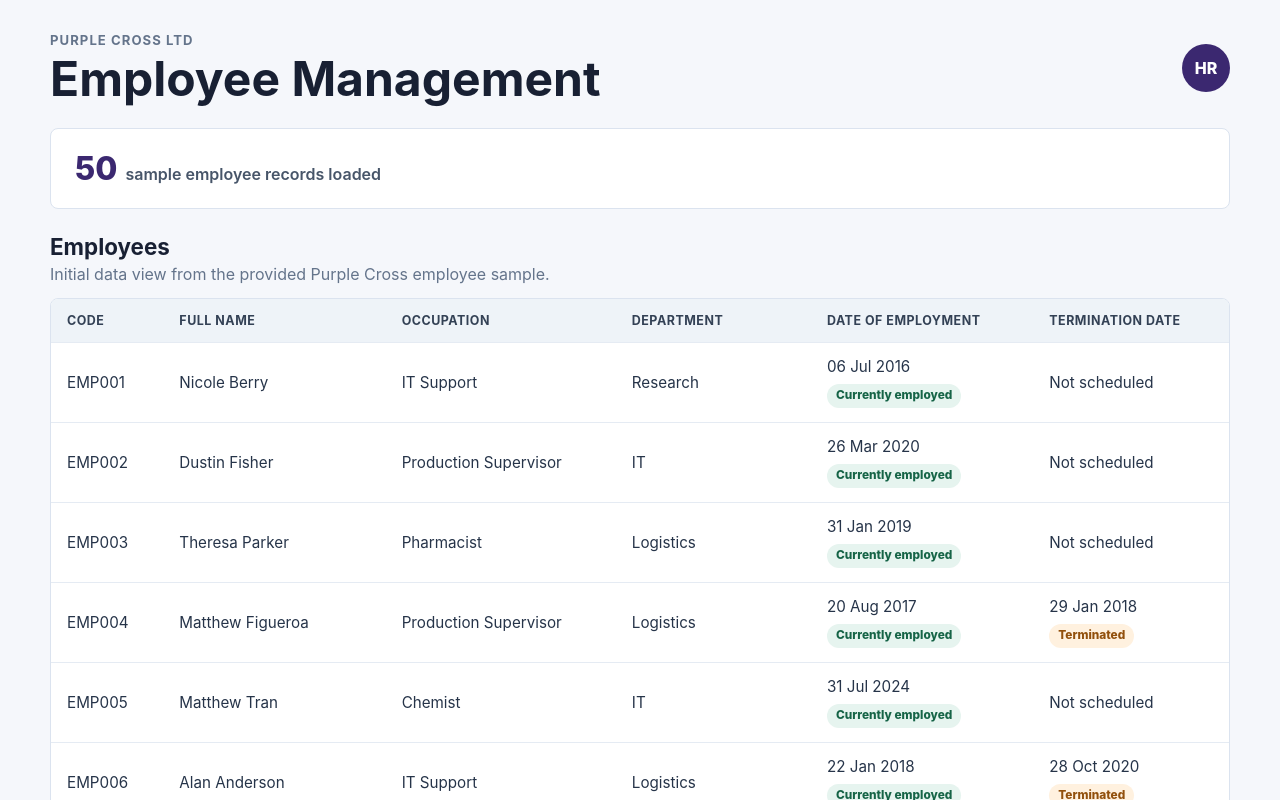
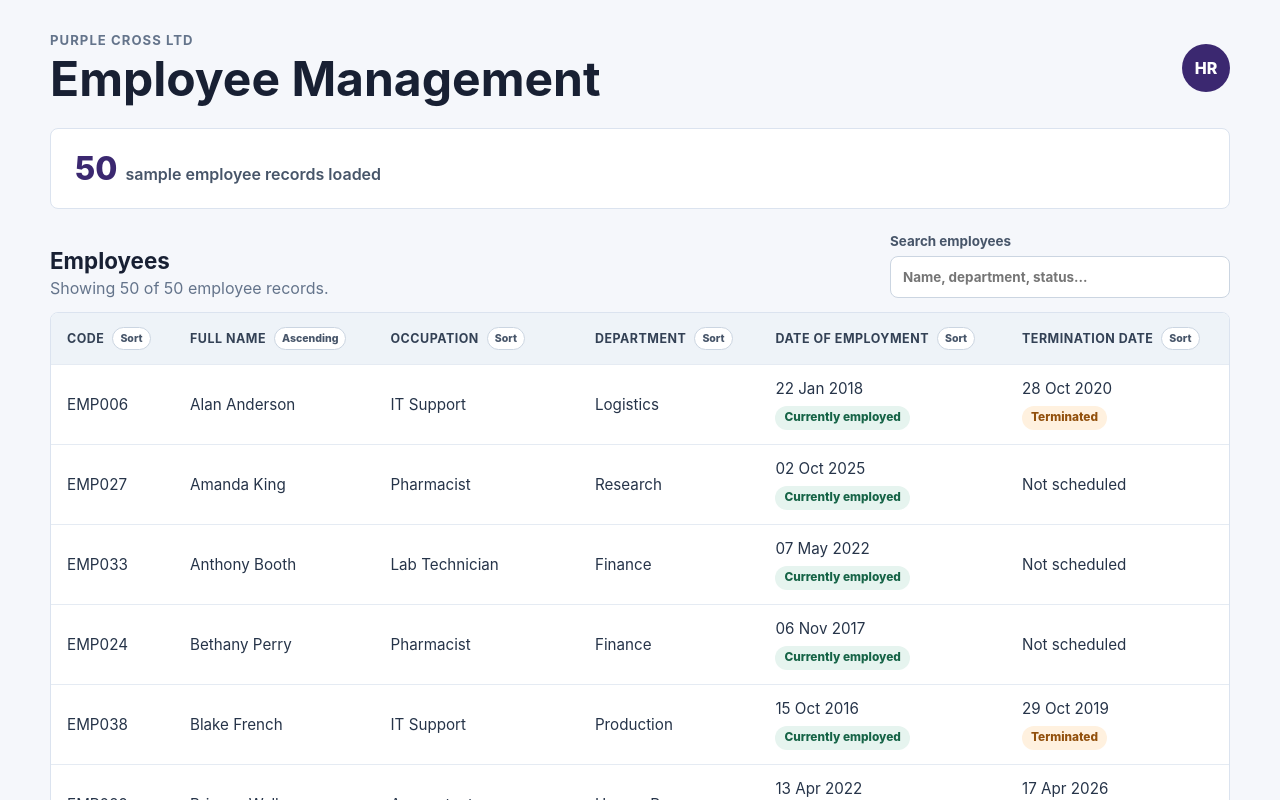
Before and after one commit to matnau04/Purple-Cross, a Vue app: page / in a window 1280 px wide. Shown: the top 800 px of the page. Built offline with nearby package versions, Linux system fonts and the light colour scheme.

Commit message:
Add employee filtering and sorting

```diff
--- a/src/App.vue
+++ b/src/App.vue
@@ -1,7 +1,22 @@
 <script setup>
+import { computed, ref } from 'vue';
 import employees from './data/employees.json';
 
 const employeeCount = employees.length;
+const searchQuery = ref('');
+const sortConfig = ref({
+  key: 'fullName',
+  direction: 'asc',
+});
+
+const sortableColumns = [
+  { key: 'code', label: 'Code' },
+  { key: 'fullName', label: 'Full Name' },
+  { key: 'occupation', label: 'Occupation' },
+  { key: 'department', label: 'Department' },
+  { key: 'dateOfEmployment', label: 'Date of Employment' },
+  { key: 'terminationDate', label: 'Termination Date' },
+];
 
 const dateFormatter = new Intl.DateTimeFormat('en-GB', {
   day: '2-digit',
@@ -36,6 +51,69 @@ const formatDate = (dateValue) => {
 
   return dateFormatter.format(new Date(dateValue));
 };
+
+const filteredEmployees = computed(() => {
+  const query = searchQuery.value.trim().toLowerCase();
+
+  if (!query) {
+    return employees;
+  }
+
+  return employees.filter((employee) =>
+    [
+      employee.code,
+      employee.fullName,
+      employee.occupation,
+      employee.department,
+      employee.dateOfEmployment,
+      employee.terminationDate,
+      getEmploymentStatus(employee.dateOfEmployment),
+      getTerminationStatus(employee.terminationDate),
+    ]
+      .filter(Boolean)
+      .some((value) => String(value).toLowerCase().includes(query)),
+  );
+});
+
+const sortedEmployees = computed(() => {
+  const { key, direction } = sortConfig.value;
+  const directionMultiplier = direction === 'asc' ? 1 : -1;
+
+  return [...filteredEmployees.value].sort((firstEmployee, secondEmployee) => {
+    const firstValue = firstEmployee[key] ?? '';
+    const secondValue = secondEmployee[key] ?? '';
+
+    return (
+      String(firstValue).localeCompare(String(secondValue), undefined, {
+        numeric: true,
+        sensitivity: 'base',
+      }) * directionMultiplier
+    );
+  });
+});
+
+const setSort = (key) => {
+  if (sortConfig.value.key === key) {
+    sortConfig.value = {
+      key,
+      direction: sortConfig.value.direction === 'asc' ? 'desc' : 'asc',
+    };
+    return;
+  }
+
+  sortConfig.value = {
+    key,
+    direction: 'asc',
+  };
+};
+
+const getSortLabel = (key) => {
+  if (sortConfig.value.key !== key) {
+    return 'Sort';
+  }
+
+  return sortConfig.value.direction === 'asc' ? 'Ascending' : 'Descending';
+};
 </script>
 
 <template>
@@ -61,24 +139,42 @@ const formatDate = (dateValue) => {
       <div class="section-heading">
         <div>
           <h2 id="employee-table-title">Employees</h2>
-          <p>Initial data view from the provided Purple Cross employee sample.</p>
+          <p>
+            Showing {{ sortedEmployees.length }} of {{ employeeCount }} employee records.
+          </p>
         </div>
+        <label class="search-field">
+          <span>Search employees</span>
+          <input
+            v-model="searchQuery"
+            type="search"
+            placeholder="Name, department, status..."
+          />
+        </label>
       </div>
 
       <div class="table-wrap">
         <table>
           <thead>
             <tr>
-              <th scope="col">Code</th>
-              <th scope="col">Full Name</th>
-              <th scope="col">Occupation</th>
-              <th scope="col">Department</th>
-              <th scope="col">Date of Employment</th>
-              <th scope="col">Termination Date</th>
+              <th
+                v-for="column in sortableColumns"
+                :key="column.key"
+                scope="col"
+              >
+                <button
+                  class="sort-button"
+                  type="button"
+                  @click="setSort(column.key)"
+                >
+                  {{ column.label }}
+                  <span class="sort-indicator">{{ getSortLabel(column.key) }}</span>
+                </button>
+              </th>
             </tr>
           </thead>
           <tbody>
-            <tr v-for="employee in employees" :key="employee.code">
+            <tr v-for="employee in sortedEmployees" :key="employee.code">
               <td>{{ employee.code }}</td>
               <td>{{ employee.fullName }}</td>
               <td>{{ employee.occupation }}</td>
@@ -99,6 +195,11 @@ const formatDate = (dateValue) => {
                 </span>
               </td>
             </tr>
+            <tr v-if="sortedEmployees.length === 0">
+              <td class="empty-state" colspan="6">
+                No employees match the current search.
+              </td>
+            </tr>
           </tbody>
         </table>
       </div>
--- a/src/styles.css
+++ b/src/styles.css
@@ -115,6 +115,31 @@ h2 {
   margin-bottom: 0;
 }
 
+.search-field {
+  color: #475569;
+  display: grid;
+  flex: 0 1 340px;
+  font-size: 0.84rem;
+  font-weight: 700;
+  gap: 7px;
+}
+
+.search-field input {
+  background: #ffffff;
+  border: 1px solid #cbd5e1;
+  border-radius: 8px;
+  color: #182033;
+  min-height: 42px;
+  padding: 10px 12px;
+  width: 100%;
+}
+
+.search-field input:focus {
+  border-color: #3b2870;
+  box-shadow: 0 0 0 3px rgb(59 40 112 / 0.16);
+  outline: 0;
+}
+
 .table-wrap {
   background: #ffffff;
   border: 1px solid #dbe3ef;
@@ -143,6 +168,37 @@ th {
   letter-spacing: 0.04em;
   text-transform: uppercase;
   white-space: nowrap;
+}
+
+.sort-button {
+  align-items: center;
+  background: transparent;
+  border: 0;
+  color: inherit;
+  cursor: pointer;
+  display: inline-flex;
+  font: inherit;
+  gap: 8px;
+  letter-spacing: inherit;
+  padding: 0;
+  text-align: left;
+  text-transform: inherit;
+}
+
+.sort-button:hover {
+  color: #3b2870;
+}
+
+.sort-indicator {
+  background: #ffffff;
+  border: 1px solid #cbd5e1;
+  border-radius: 999px;
+  color: #475569;
+  font-size: 0.66rem;
+  font-weight: 800;
+  letter-spacing: 0;
+  padding: 4px 7px;
+  text-transform: none;
 }
 
 td {
@@ -183,6 +239,13 @@ tbody tr:hover {
   background: #f8fafc;
 }
 
+.empty-state {
+  color: #64748b;
+  font-weight: 700;
+  padding: 28px 16px;
+  text-align: center;
+}
+
 @media (max-width: 720px) {
   .app-shell {
     padding: 20px;
@@ -196,4 +259,8 @@ tbody tr:hover {
     align-items: flex-start;
     flex-direction: column;
   }
+
+  .search-field {
+    width: 100%;
+  }
 }
```
